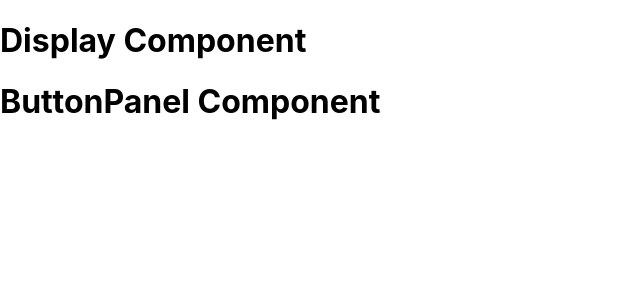
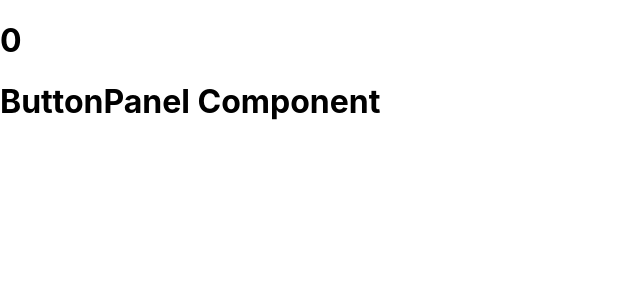
Before and after one commit to temesghentekeste/react-calculator, a React (Create React App) app: page / in a window 1280 px wide. Shown: the top 300 px of the page, without its empty margins (0-640 px from the left). Built offline with nearby package versions, Linux system fonts and the light colour scheme.

Commit message:
Add result prop to Display component and add validation rules to be string and required

```diff
--- a/src/components/App.js
+++ b/src/components/App.js
@@ -5,7 +5,7 @@ import '../App.css';
 
 const App = () => (
   <>
-    <Display />
+    <Display result="0" />
     <ButtonPanel />
   </>
 );
--- a/src/components/Display.js
+++ b/src/components/Display.js
@@ -1,11 +1,16 @@
 import React from 'react';
+import PropTypes from 'prop-types';
 
-function Display() {
+function Display({ result }) {
   return (
     <div>
-      <h1>Display Component</h1>
+      <h1>{result}</h1>
     </div>
   );
 }
 
+Display.propTypes = {
+  result: PropTypes.string.isRequired,
+};
+
 export default Display;
```
